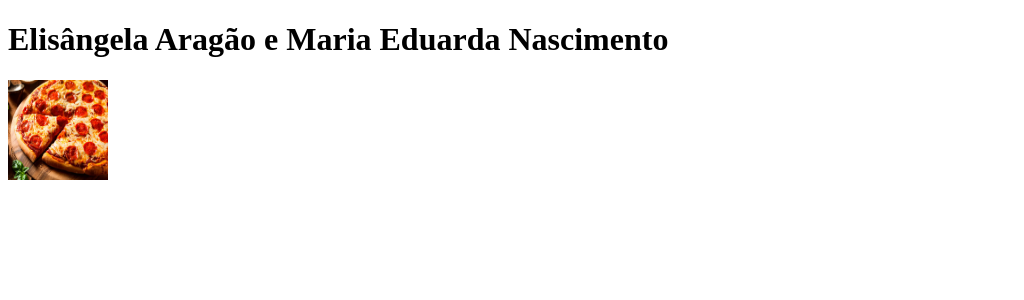
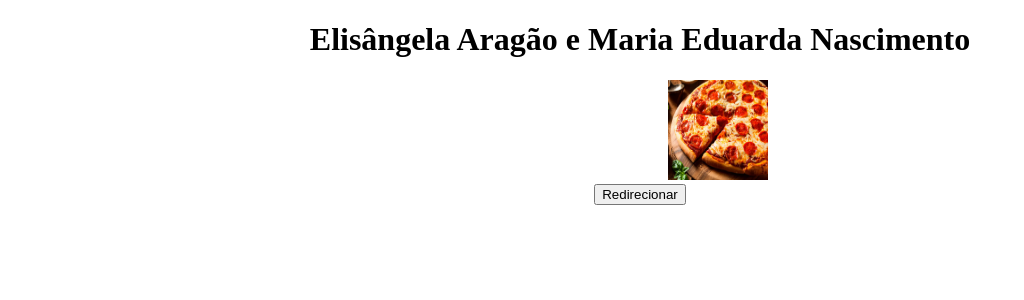
Before and after one commit to Elisaragao/Avaliacao_git, a PHP site: page / in a window 1280 px wide. Shown: the top 300 px of the page, without its empty margins (0-1024 px from the left). Run offline with PHP 8.4, Linux system fonts and the light colour scheme.

Commit message:
Criado a página cadastros e um botao

```diff
--- /dev/null
+++ b/cadastros.php
@@ -0,0 +1 @@
+<h1> Redirecionado! </h1>
--- a/estilo.css
+++ b/estilo.css
@@ -2,4 +2,16 @@ img
 {
     width: 100px;
     height: 100px;
+    margin-left: 660px;
 }
+
+h1
+{
+    text-align: center;
+    font-family: 'Times New Roman', Times, serif;
+}
+
+.botao
+{
+    text-align: center;
+}
--- a/index.php
+++ b/index.php
@@ -9,5 +9,11 @@
 <body>
     <h1> Elisângela Aragão e Maria Eduarda Nascimento </h1>
     <img src="img/pizza.webp">
+
+    <form action="cadastros.php">
+        <div class="botao">
+            <input type="submit" value="Redirecionar">
+        </div>
+    </form>
 </body>
 </html>
```
